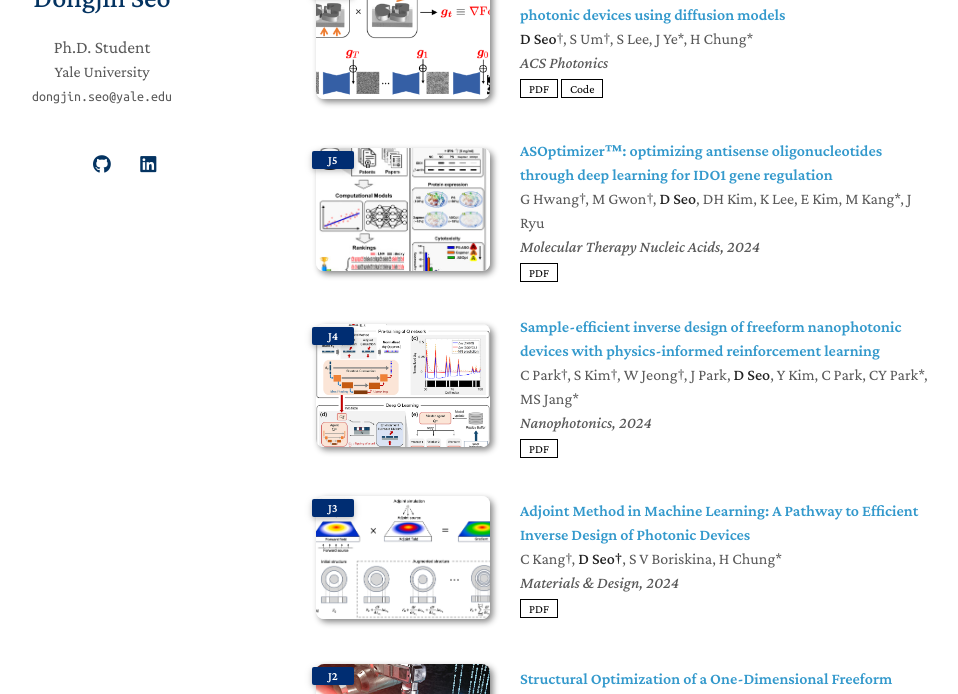
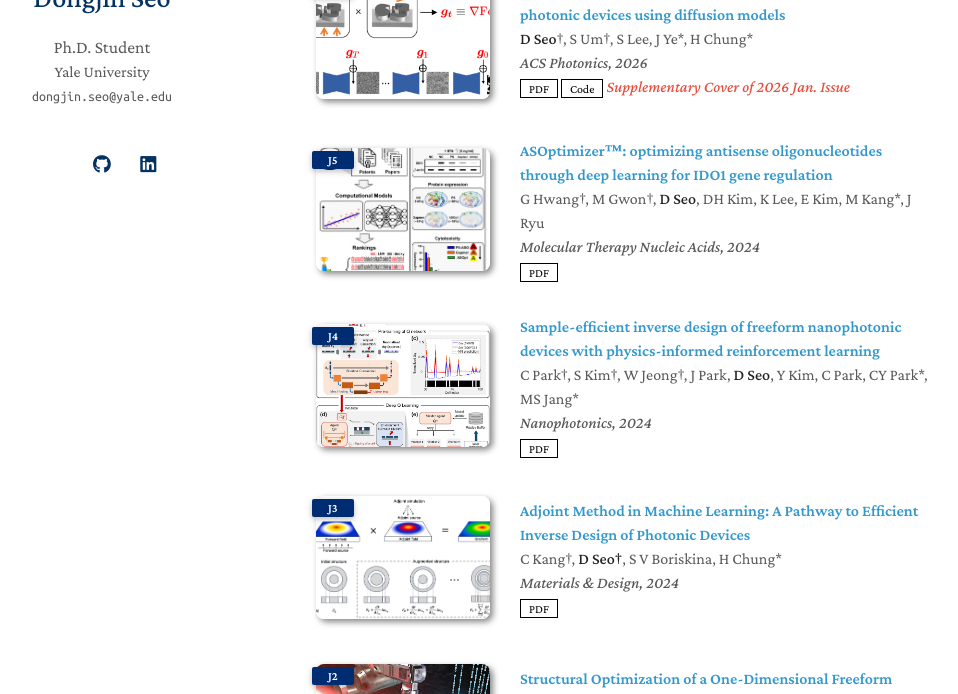
Before and after one commit to DongjinSeoAP/DongjinSeoAP.github.io, a Jekyll site: the page built from index.md, in a window 1280 px wide and 900 px high, scrolled down 801 px, cut to the strip 206-900 px from the top of the window. Shown: the whole strip, without its empty margins (174-1132 px from the left). Built offline with Jekyll 4.4.1, drawn with Linux system fonts in a browser that asks for light colours; a style sheet for code colours, icons or effects is not loaded; our own code applies the rules of GitHub Pages for plain Markdown files.

Commit message:
Modify conference year and add notes for publication
Updated conference details and added notes for publication.

```diff
--- a/_data/publications.yml
+++ b/_data/publications.yml
@@ -14,12 +14,12 @@ preprint:
 jour:
   - title: "Physics-guided and fabrication-aware inverse design of photonic devices using diffusion models"
     authors: <strong>D Seo</strong>†, S Um†, S Lee, J Ye*, H Chung*
-    conference: ACS Photonics
+    conference: ACS Photonics, 2026
     conference_short: "J6"
     #bibtex:
     code: https://github.com/dongjin-seo2020/AdjointDiffusion
     image: ./assets/img/TOC.png
-    #notes:
+    notes: Supplementary Cover of 2026 Jan. Issue
     pdf: https://arxiv.org/abs/2504.17077
 
   - title: "ASOptimizer™: optimizing antisense oligonucleotides through deep learning for IDO1 gene regulation"
```
